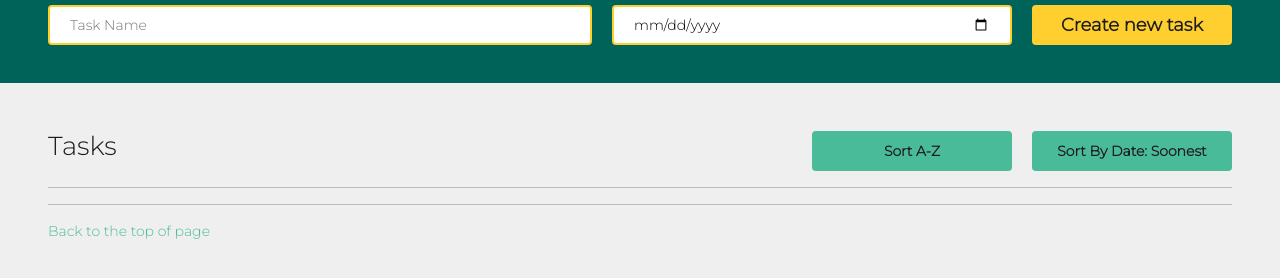
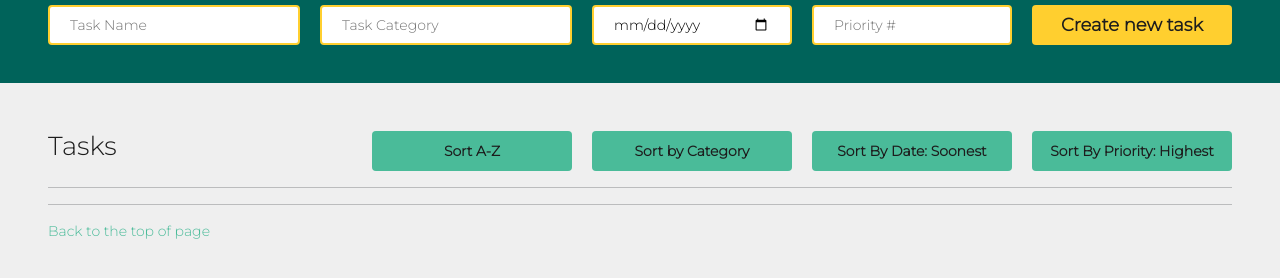
Before and after one commit to KimberleyDuToit/KDT_Vue_ToDo, a plain HTML site: page index.htm in a window 1280 px wide. Shown: the part 174-452 px from the top of the page. Drawn offline with nearby package versions, Linux system fonts and the light colour scheme; a web font is replaced by a local one.

Commit message:
UI and Vue set up
The app interface is set up, with the inputs linked to vue data layer. New task will create new object inside of list array.

```diff
--- a/index.htm
+++ b/index.htm
@@ -17,7 +17,7 @@
 </head>
 
 <body>
-    <div class="fullpage">
+    <div class="fullpage" id="vueArea">
         <a name="top"></a>
         <!--Sticky nav-->
         <nav class="navbar navbar-expand navbar-dark sticky-top px-5 lhn">
@@ -32,9 +32,11 @@
                 <h2>Add a task to your list:</h2>
                 <!--Add a task button-->
                 <div id="addNew">
-                    <input id="writeTaskName" type="text" placeholder="Task Name">
-                    <input id="date" type='date' placeholder="Due Date">
-                    <button id="add" type="button" class="btn btn-primary">
+                    <input id="writeTaskName" type="text" placeholder="Task Name" v-model="liNew.taskName">
+                    <input id="category" type='text' placeholder="Task Category" v-model="liNew.taskCat">
+                    <input id="date" type='date' placeholder="Due Date" v-model="liNew.taskDate">
+                    <input id="priority" type='number' placeholder="Priority #" v-model="liNew.taskPrio">
+                    <button @click="pushTask" id="add" type="button" class="btn btn-primary">
                         Create new task
                     </button>
                 </div>
@@ -46,12 +48,16 @@
                 <div id = "tHeaders">
                     <h2 id="tasks">Tasks</h2>
                     <button id="sort" type="button" class="btn btn-primary">Sort A-Z</button>
+                    <button id="sortCategory" type="button" class="btn btn-primary">Sort by Category</button>
                     <button id="sortDate" type="button" class="btn btn-primary">Sort By Date: Soonest</button>
+                    <button id="sortPrio" type="button" class="btn btn-primary">Sort By Priority: Highest</button>
                 </div>
                 <hr>
                 <!--Section Content, List-->
                 <section>
-                    <ul id="taskList"></ul>
+                    <ul id="taskList">
+                        <li v-for='item in myArray'>{{item.taskName}}</li>
+                    </ul>
                 </section>
 
                 <!--Footer with back to top-->
@@ -65,15 +71,41 @@
     </div>
 
 
-    <!--Javascript, Popper, Jquery bundle-->
+    <!--Vue, Javascript, Popper, Jquery bundle-->
+    <script src="https://cdn.jsdelivr.net/npm/vue@2/dist/vue.js"></script>
     <script src="https://code.jquery.com/jquery-3.5.1.slim.min.js"></script>
     <script src="https://cdn.jsdelivr.net/npm/popper.js@1.16.0/dist/umd/popper.min.js"></script>
     <script src="https://stackpath.bootstrapcdn.com/bootstrap/4.5.0/js/bootstrap.min.js"></script>
     <script src="https://cdn.jsdelivr.net/npm/bootstrap@5.0.1/dist/js/bootstrap.bundle.min.js"
         integrity="sha384-gtEjrD/SeCtmISkJkNUaaKMoLD0//ElJ19smozuHV6z3Iehds+3Ulb9Bn9Plx0x4"
         crossorigin="anonymous"></script>
-    <script src="scripts/script.js"></script>
+    <!--<script src="scripts/script.js"></script>-->
 
+    <script>
+        new Vue({
+          el : '#vueArea',
+          data : {
+            liNew : {
+                taskName : '',
+                taskCat :'',
+                taskDate :'',
+                taskPrio : '',
+                taskDone : false,
+                taskEditable : false,
+                taskDelete : false,
+                },
+
+            myArray : []
+          },
+
+          methods : {
+            pushTask (){
+                //this.myArray.push(this.liNew)//
+                this.myArray.push(Object.assign({}, this.liNew));
+          }
+        }
+        });
+      </script>
 
 </body>
 
--- a/styles/styles.css
+++ b/styles/styles.css
@@ -102,6 +102,34 @@ h4 {
     margin-bottom: 20px;
     padding-left: 20px;
     padding-right: 20px;
+    max-width: 200px;
+ }
+
+ #priority {
+    flex:1;
+    height:40px;
+    border-radius: 4px;
+    border-style: solid;
+    border-width: 2px;
+    border-color: #ffcf2f;
+    margin-right:20px;
+    margin-bottom: 20px;
+    padding-left: 20px;
+    padding-right: 20px;
+    max-width: 200px;
+ }
+
+ #category {
+    flex:1;
+    height:40px;
+    border-radius: 4px;
+    border-style: solid;
+    border-width: 2px;
+    border-color: #ffcf2f;
+    margin-right:20px;
+    margin-bottom: 20px;
+    padding-left: 20px;
+    padding-right: 20px;
     max-width: 400px;
  }
 
@@ -130,6 +158,19 @@ h4 {
     margin-right: 20px;
 }
 
+.btn#sortCategory{
+    height:40px;
+    background-color: #4abb99;
+    font-family: 'Montserrat', sans-serif;
+    font-weight:bold;
+    border-width: 0px;
+    color: #1d1d1d;
+    font-size:14px;
+    max-width: 200px;
+    flex: 1;
+    margin-right: 20px;
+}
+
 .btn#sortDate {
     height:40px;
     background-color: #4abb99;
@@ -139,7 +180,21 @@ h4 {
     color: #1d1d1d;
     font-size:14px;
     max-width: 200px;
-    flex: 1;}
+    flex: 1;
+    margin-right: 20px;
+}
+
+.btn#sortPrio {
+        height:40px;
+        background-color: #4abb99;
+        font-family: 'Montserrat', sans-serif;
+        font-weight:bold;
+        border-width: 0px;
+        color: #1d1d1d;
+        font-size:14px;
+        max-width: 200px;
+        flex: 1;
+    }
 
 #menuheading {
     padding-left:30px;
```
